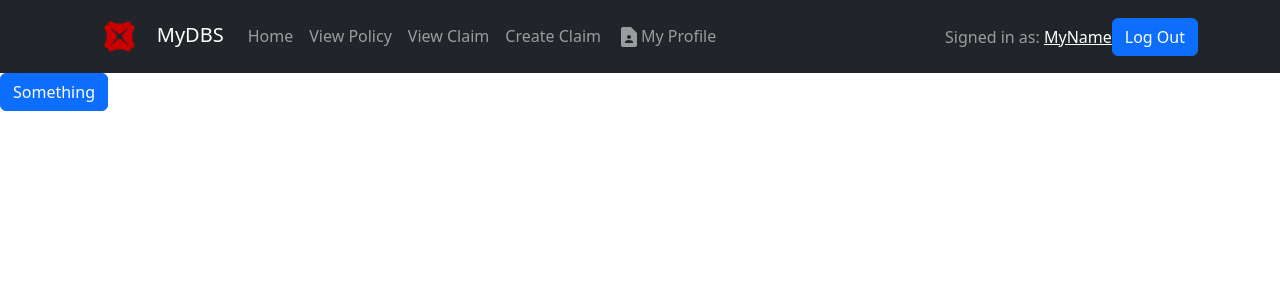
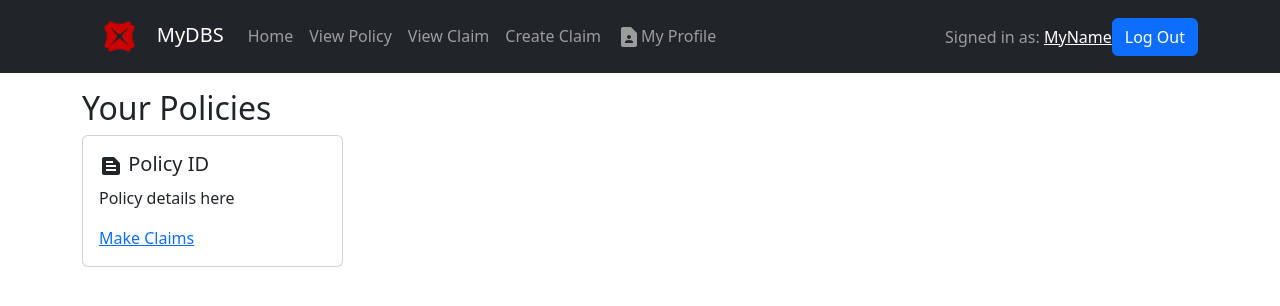
Before and after one commit to TheSpaceCuber/tt2_8, a React (Create React App) app in the folder frontend/tt2_8/: page /view_policy in a window 1280 px wide. Shown: the top 306 px of the page. Built offline with nearby package versions, Linux system fonts and the light colour scheme.

Commit message:
View Policy

```diff
--- a/frontend/tt2_8/public/style.css
+++ b/frontend/tt2_8/public/style.css
@@ -0,0 +1,4 @@
+ .card:hover {
+    box-shadow: 0 8px 16px 0 rgba(0,0,0,0.2);
+    border-radius: 5px 5px 0 0;
+  }
--- a/frontend/tt2_8/src/pages/ViewPolicy.jsx
+++ b/frontend/tt2_8/src/pages/ViewPolicy.jsx
@@ -1,12 +1,35 @@
 import Button from 'react-bootstrap/Button';
 import Navbar from '../Components/Navbar.jsx';
+import Card from 'react-bootstrap/Card';
+import Container from 'react-bootstrap/Container';
+import Row from 'react-bootstrap/Row';
+import Col from 'react-bootstrap/Col';
+import TextSnippetIcon from '@mui/icons-material/TextSnippet';
 
-function ViewPolicy() {
+
+
+  function ViewPolicy() {
     return (
       <div>
-        <Navbar></Navbar>
-        <Button>Something</Button>
-
+      <Navbar></Navbar>
+        <Container>
+      <Row className='mt-3'>
+      <h2>Your Policies</h2>
+      </Row>
+      <Row>
+      <Col lg="3">
+        <Card>
+        <Card.Body>
+          <Card.Title><TextSnippetIcon/> Policy ID</Card.Title>
+          <Card.Text>
+            Policy details here
+          </Card.Text>
+          <Card.Link href="#">Make Claims</Card.Link>
+        </Card.Body>
+      </Card>
+      </Col>
+      </Row>
+      </Container>
       </div>
     );
   }
```
